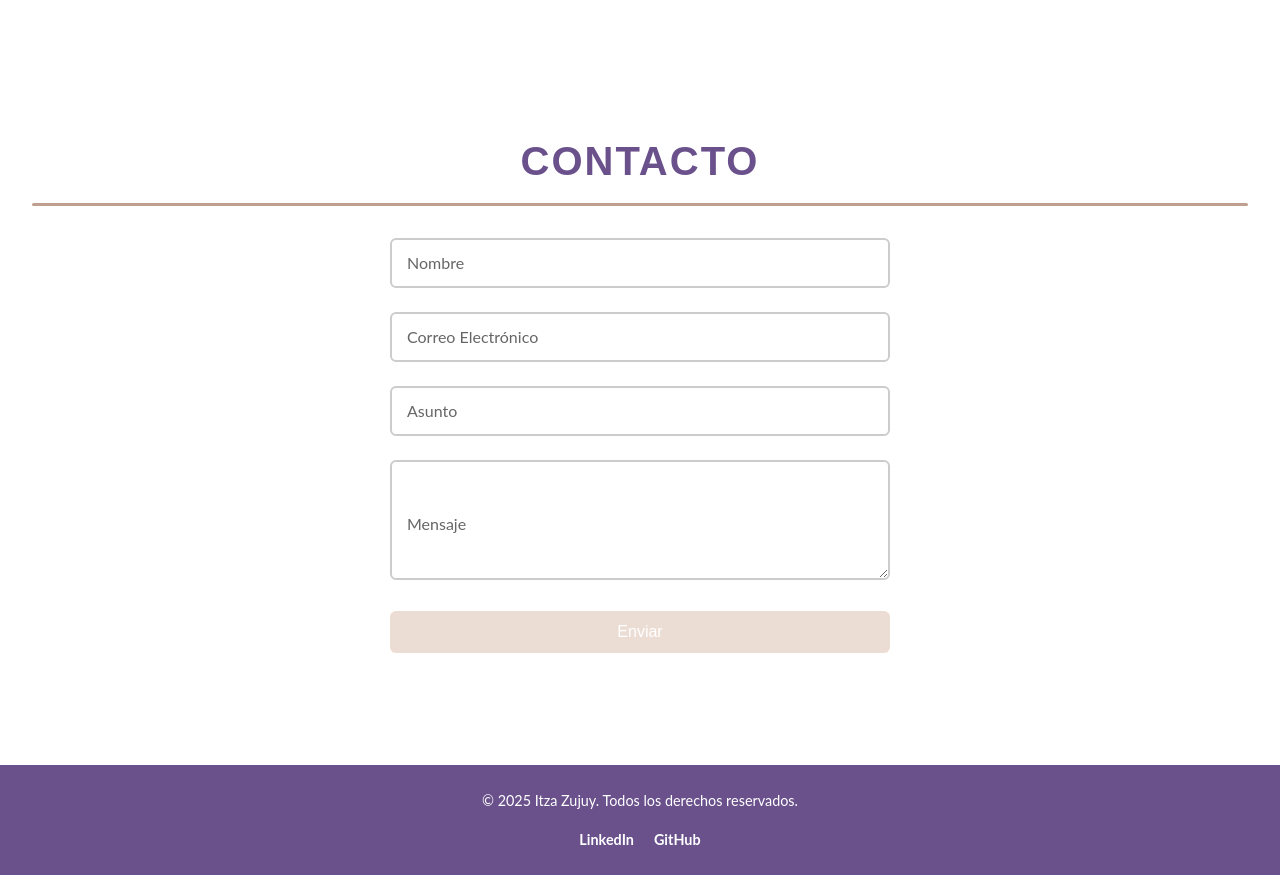
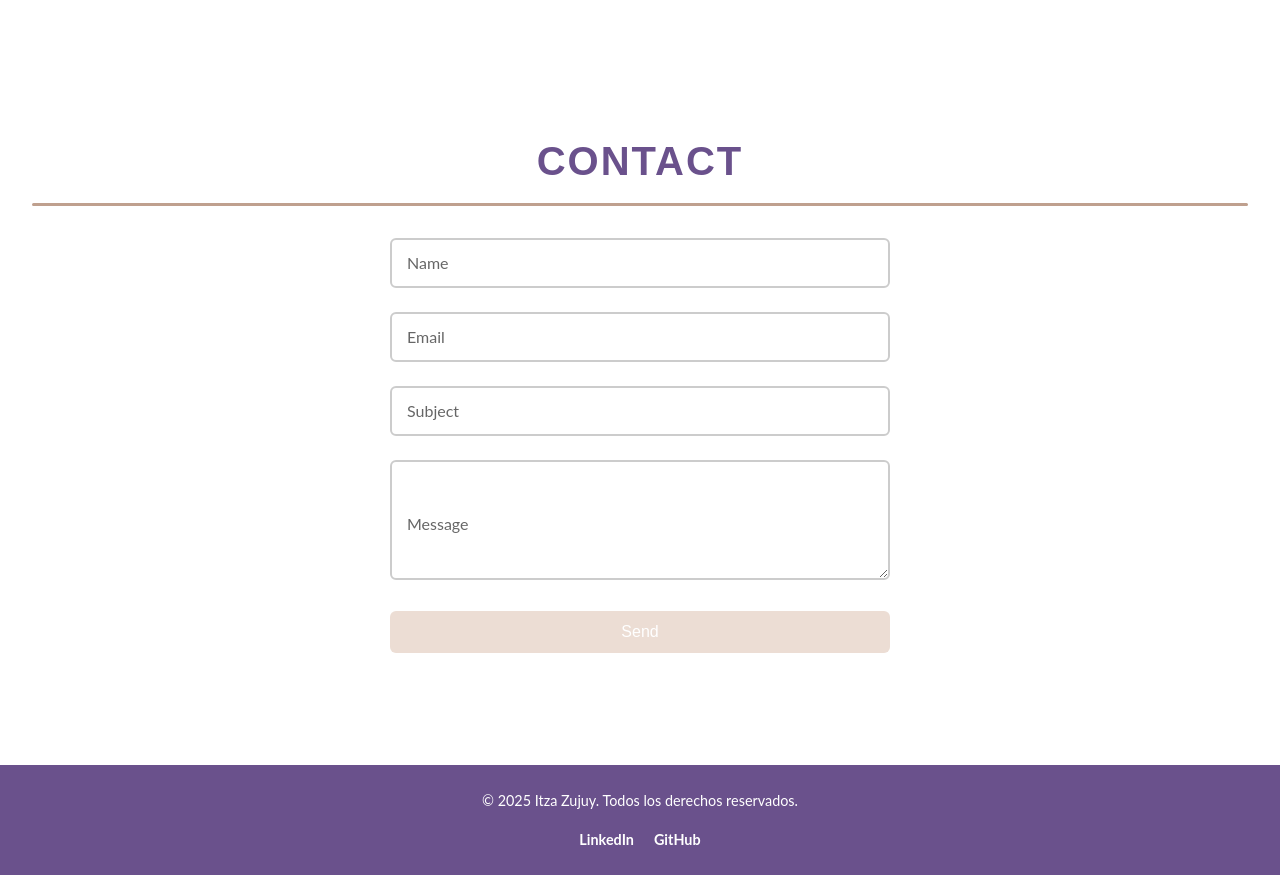
Before and after one commit to Zujuy/itza-zujuy, a React (Create React App) app: page / in a window 1280 px wide. Shown: the part 3065-3940 px from the top of the page. Built offline with nearby package versions, Linux system fonts and the light colour scheme.

Commit message:
adding translate to form

```diff
--- a/src/components/ContactForm/ContactForm.jsx
+++ b/src/components/ContactForm/ContactForm.jsx
@@ -1,6 +1,7 @@
 import React, { useState } from 'react';
 import styled from 'styled-components';
 import emailjs from '@emailjs/browser';
+import { useTranslation } from 'react-i18next';
 
 const Section = styled.section`
   padding: 4rem 2rem;
@@ -131,6 +132,7 @@ const StatusMessage = styled.p`
 `;
 
 const ContactForm = () => {
+  const { t } = useTranslation();
   const [formData, setFormData] = useState({ name: '', email: '', subject: '', message: '' });
   const [errors, setErrors] = useState({});
   const [status, setStatus] = useState('');
@@ -209,13 +211,13 @@ const ContactForm = () => {
 
   return (
     <Section id="contact">
-      <Title>Contacto</Title>
+      <Title>{t('form.title')}</Title>
       <FormContainer>
         <Form onSubmit={handleSubmit}>
           {['name', 'email', 'subject', 'message'].map((field, index) => (
             <InputGroup key={index}>
               <Label htmlFor={field} error={errors[field]} active={formData[field]}>
-                {field === 'name' ? 'Nombre' : field === 'email' ? 'Correo Electrónico' : field === 'subject' ? 'Asunto' : 'Mensaje'}
+                {t(`form.${field === 'email' ? 'mail' : field}`)}
               </Label>
               {field === 'message' ? (
                 <TextArea id={field} name={field} value={formData[field]} onChange={handleChange} error={errors[field]} />
@@ -226,7 +228,7 @@ const ContactForm = () => {
             </InputGroup>
           ))}
           <Button type="submit" disabled={loading || !isFormValid()}>
-            {loading ? 'Enviando...' : 'Enviar'}
+            {loading ? t('form.sending') || 'Enviando...' : t('form.cta')}
           </Button>
         </Form>
         {status && <StatusMessage>{status}</StatusMessage>}
```
